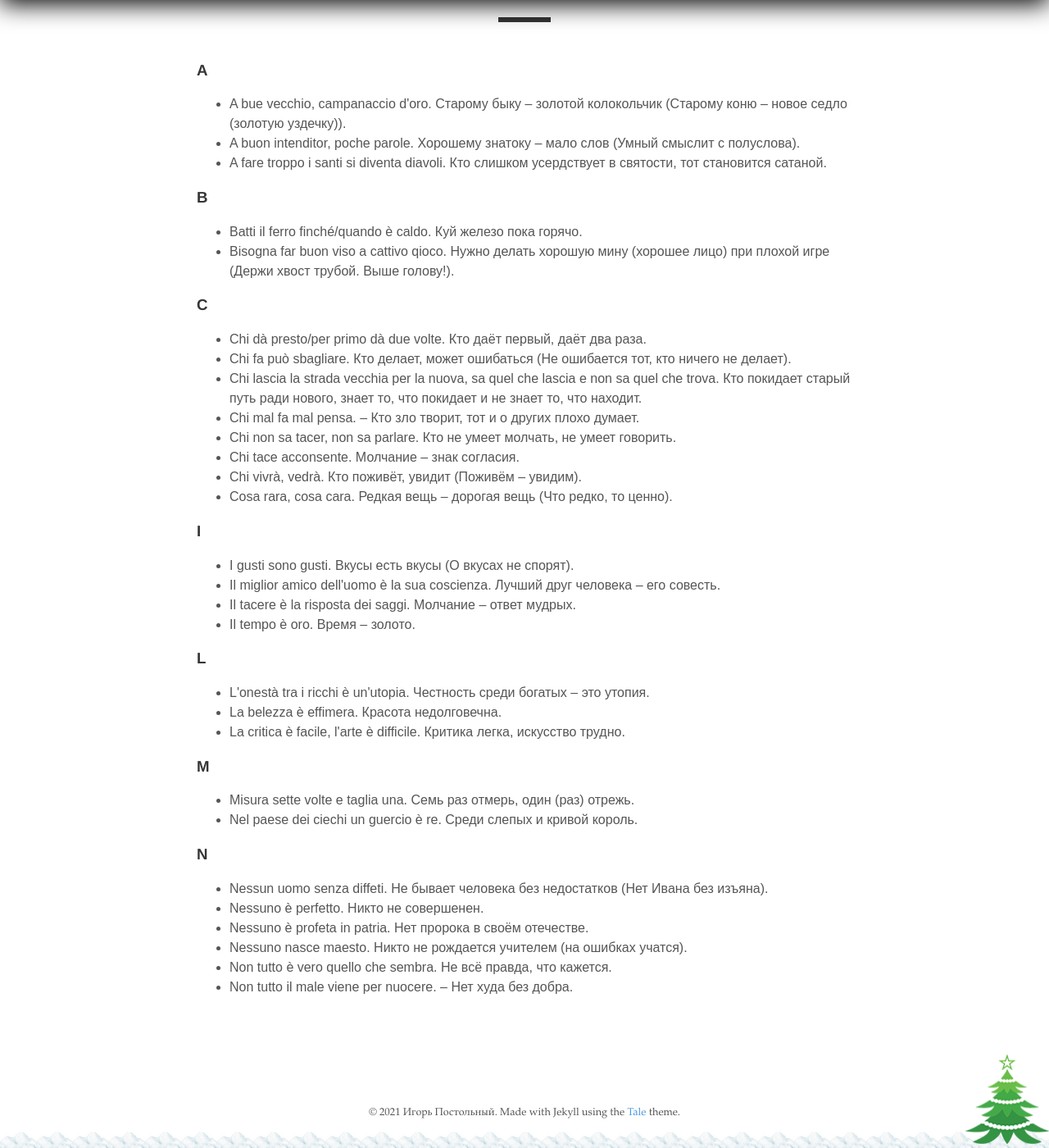
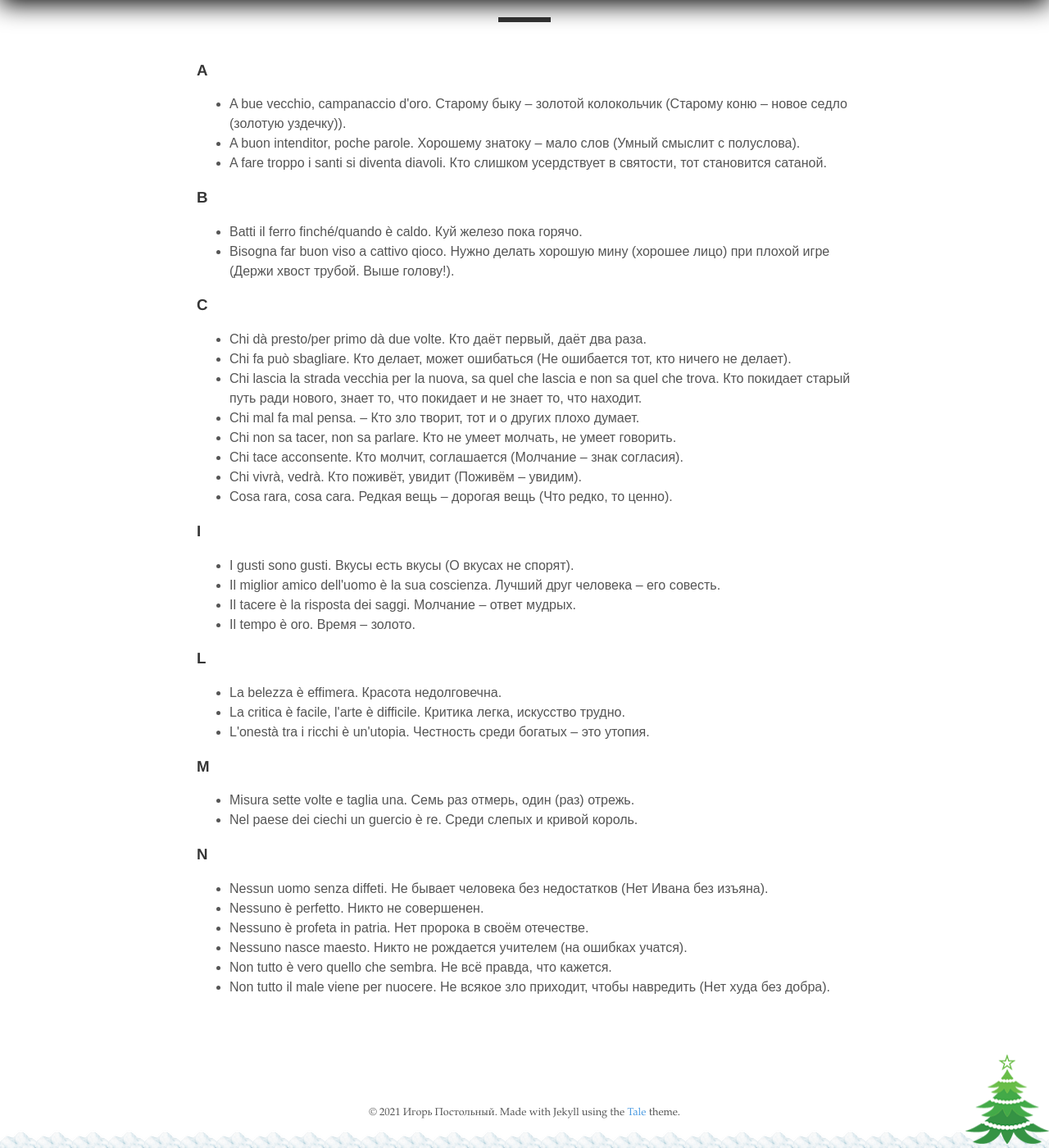
Before and after one commit to postolny/postolny.github.io, a Jekyll site: the page built from _pages/proverbi.md, in a window 1280 px wide and 1400 px high, scrolled down 639 px. Shown: the whole window at 82% size. Built offline with Jekyll 4.4.1, drawn with Linux system fonts in a browser that asks for light colours; nearby versions of some CDN libraries.

Commit message:
Add files via upload

```diff
--- a/_pages/proverbi.md
+++ b/_pages/proverbi.md
@@ -24,9 +24,9 @@ permalink: /proverbi/
 - Chi lascia la strada vecchia per la nuova, sa quel che lascia e non sa quel che trova. Кто покидает старый путь ради нового, знает то, что покидает и не знает то, что находит.
 - Chi mal fa mal pensa. – Кто зло творит, тот и о других плохо думает.
 - Chi non sa tacer, non sa parlare. Кто не умеет молчать, не умеет говорить.
-- Chi tace acconsente. Молчание – знак согласия.
+- Chi tace acconsente. Кто молчит, соглашается (Молчание – знак согласия).
 - Chi vivrà, vedrà. Кто поживёт, увидит (Поживём – увидим).
-- Cosa rara, cosa cara.  Редкая вещь – дорогая вещь (Что редко, то ценно).
+- Cosa rara, cosa cara. Редкая вещь – дорогая вещь (Что редко, то ценно).
 
 ### I
 
@@ -37,9 +37,9 @@ permalink: /proverbi/
 
 ### L
 
-- L'onestà tra i ricchi è un'utopia. Честность среди богатых – это утопия.
 - La belezza è effimera. Красота недолговечна.
 - La critica è facile, l'arte è difficile. Критика легка, искусство трудно.
+- L'onestà tra i ricchi è un'utopia. Честность среди богатых – это утопия.
 
 ### M
 
@@ -53,4 +53,4 @@ permalink: /proverbi/
 - Nessuno è profeta in patria. Нет пророка в своём отечестве.
 - Nessuno nasce maesto. Никто не рождается учителем (на ошибках учатся).
 - Non tutto è vero quello che sembra. Не всё правда, что кажется.
-- Non tutto il male viene per nuocere. – Нет худа без добра.
+- Non tutto il male viene per nuocere. Не всякое зло приходит, чтобы навредить (Нет худа без добра).
```
